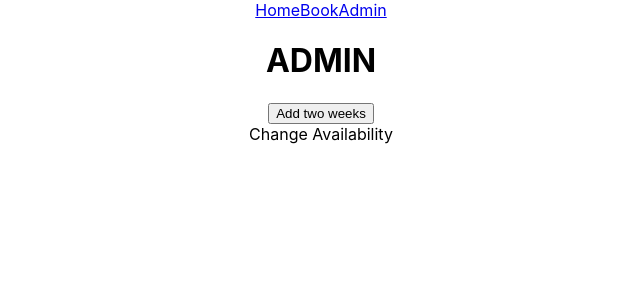
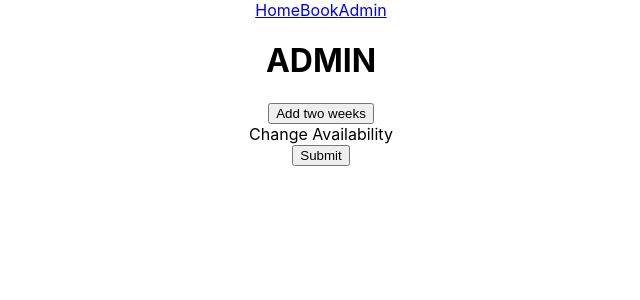
Before and after one commit to julienguyenn/car-detailing-site, a React (Create React App) app in the folder client/: page /admin in a window 1280 px wide. Shown: the top 300 px of the page, without its empty margins (319-959 px from the left). Built offline with nearby package versions, Linux system fonts and the light colour scheme.

Commit message:
passed dates to backend

```diff
--- a/client/src/admin/addSchedule.js
+++ b/client/src/admin/addSchedule.js
@@ -11,12 +11,10 @@ export default function AddSchedule({}) {
 
   // const date = format(new Date(), 'mm/dd/yyyy');
 
-  // function addTwoWeeks() {
-  //   axios.post('/addSchedule', {date})
-  // }
+  function addSchedule() {
+    axios.post('/addSchedule', dates);
+  }
 
-
-  console.log(dates)
 
   function addDates() {
     let date = new Date();
@@ -35,7 +33,7 @@ export default function AddSchedule({}) {
     <div>
       <button onClick={addDates}>Add two weeks</button>
       <div>Change Availability</div>
-
+      <button onClick={addSchedule}>Submit</button>
     </div>
   )
 }
```
